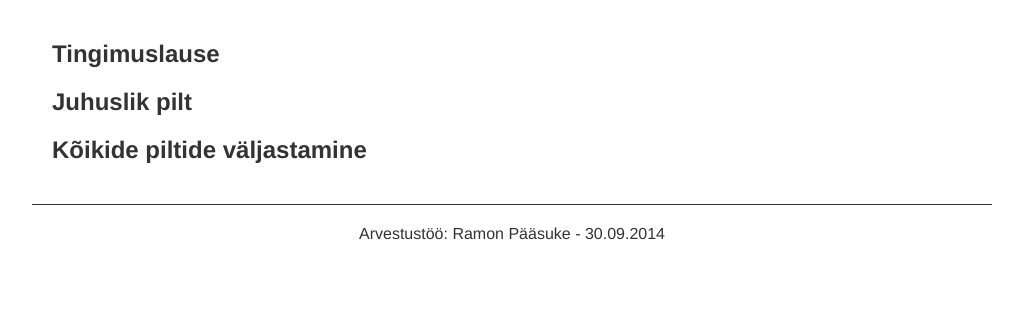
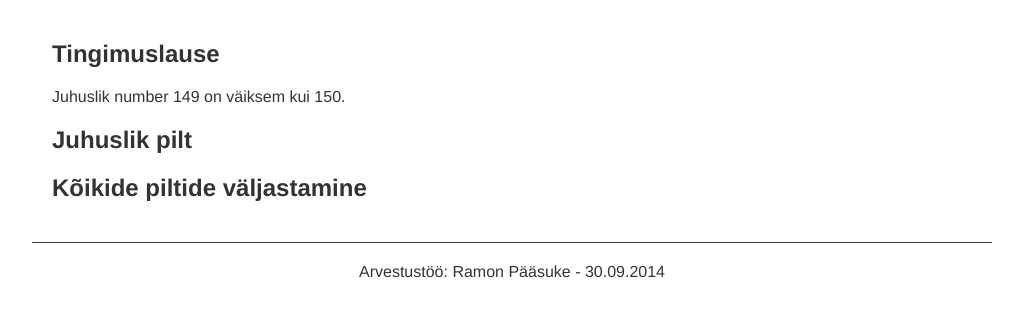
Before and after one commit to ramonp233/arvestus_1, a PHP site: page /exercises.php in a window 1280 px wide. Shown: the part 108-425 px from the top of the page, without its empty margins (128-1151 px from the left). Run offline with PHP 8.4, Linux system fonts and the light colour scheme.

Commit message:
ÜL 4 - Tingimuslause - Tehtud

```diff
--- a/layouts/exercises.php
+++ b/layouts/exercises.php
@@ -11,7 +11,20 @@
     <main id="site-body">
       <section id="site-content">
         <h2>Tingimuslause</h2>
-        <!--  Sisesta siia kood -->
+          <?php
+            $min = "100";
+            $max = "200";
+            $middle = "150";
+            $number = rand ( $min , $max );
+            if($number > $middle){
+                echo "Juhuslik number ".$number." on suurem kui 150.";}
+            elseif($number == $middle){
+                echo "Juhuslik number on täpselt 150.";
+            }
+            else{
+                echo "Juhuslik number ".$number." on väiksem kui 150.";
+            }
+          ?>
 
         <h2>Juhuslik pilt</h2>
         <!--  Sisesta siia kood -->
```
